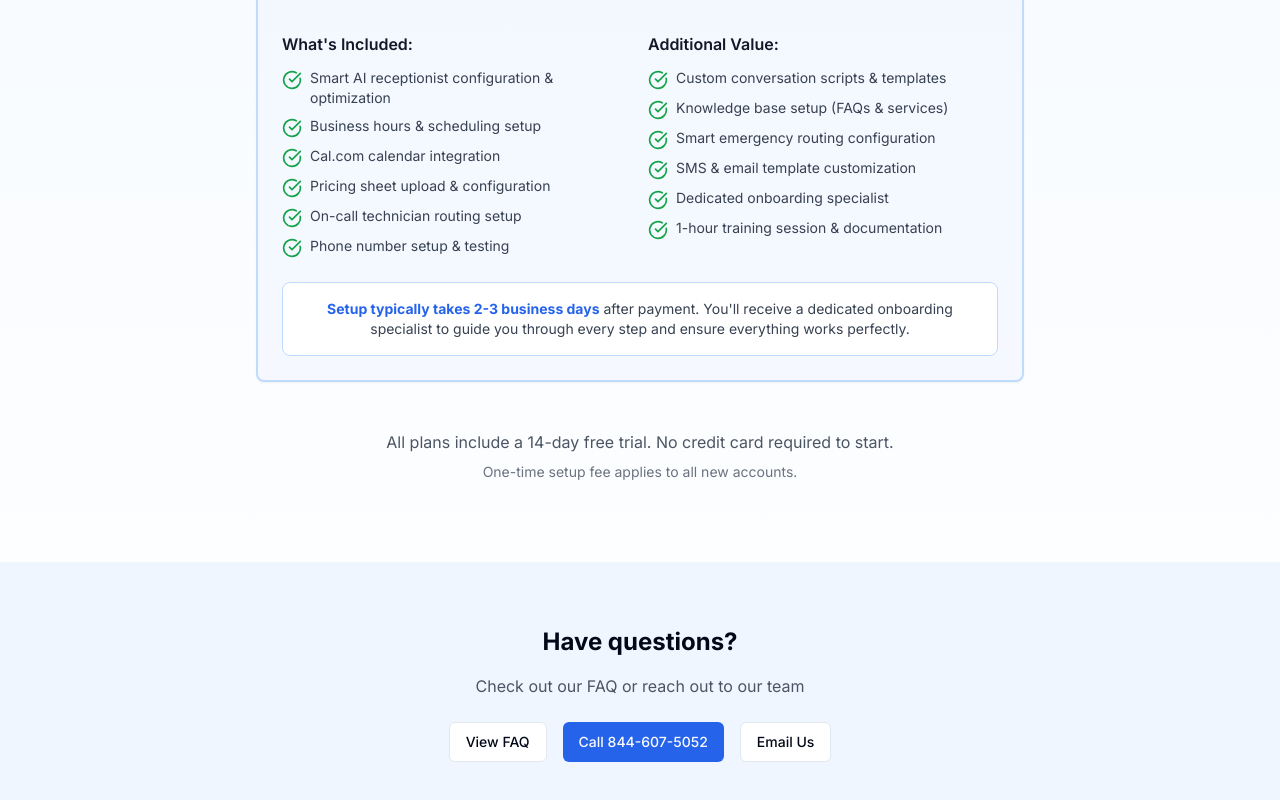
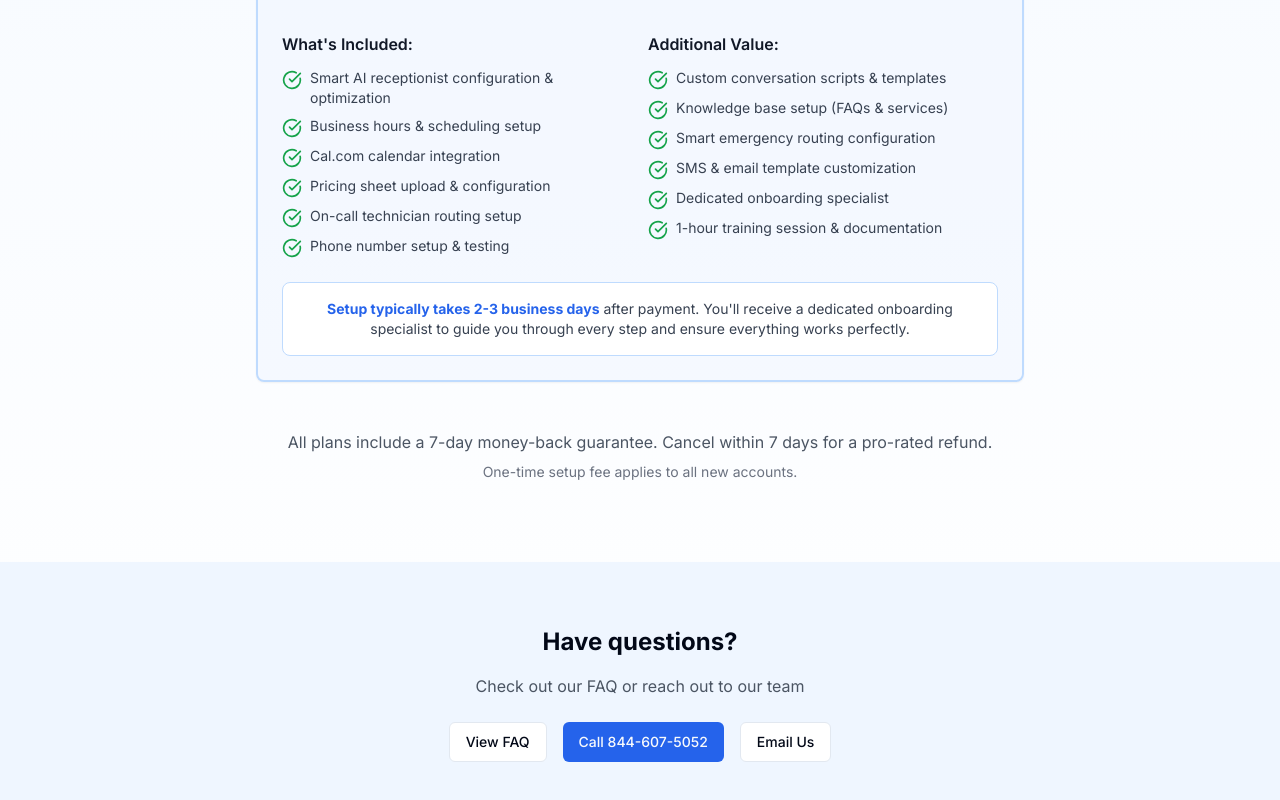
Before and after one commit to tc615guy/after-hour-fix, a Next.js app: page /pricing in a window 1280 px wide. Shown: the part 1121-1921 px from the top of the page. Built offline with nearby package versions, Linux system fonts and the light colour scheme.

Commit message:
Fix pricing page: Change 14-day trial to 7-day money-back guarantee

```diff
--- a/src/app/pricing/page.tsx
+++ b/src/app/pricing/page.tsx
@@ -176,7 +176,7 @@ export default function PricingPage() {
         </div>
 
         <div className="mt-12 text-center">
-          <p className="text-gray-600">All plans include a 14-day free trial. No credit card required to start.</p>
+          <p className="text-gray-600">All plans include a 7-day money-back guarantee. Cancel within 7 days for a pro-rated refund.</p>
           <p className="text-sm text-gray-500 mt-2">One-time setup fee applies to all new accounts.</p>
         </div>
       </section>
```
